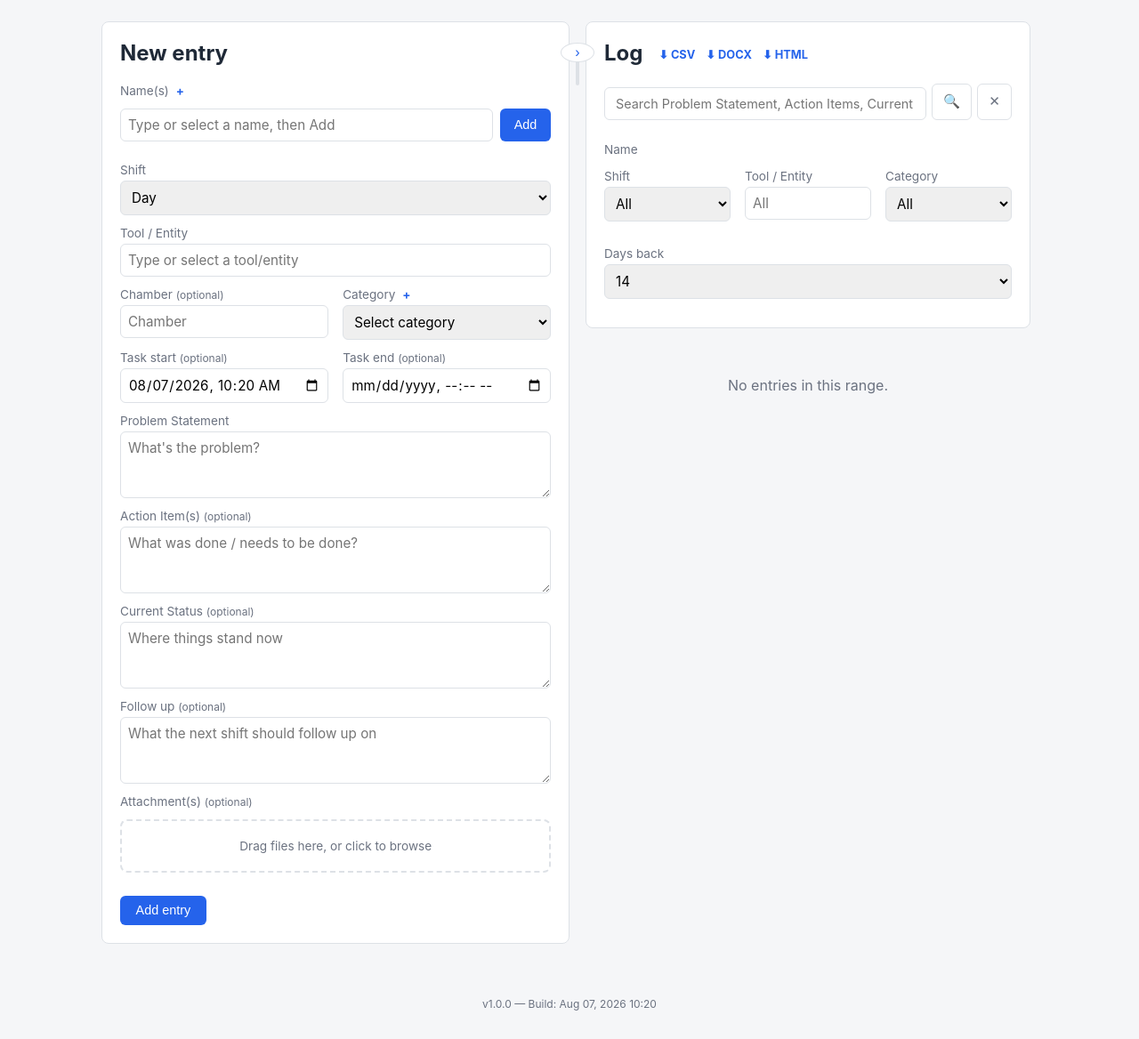
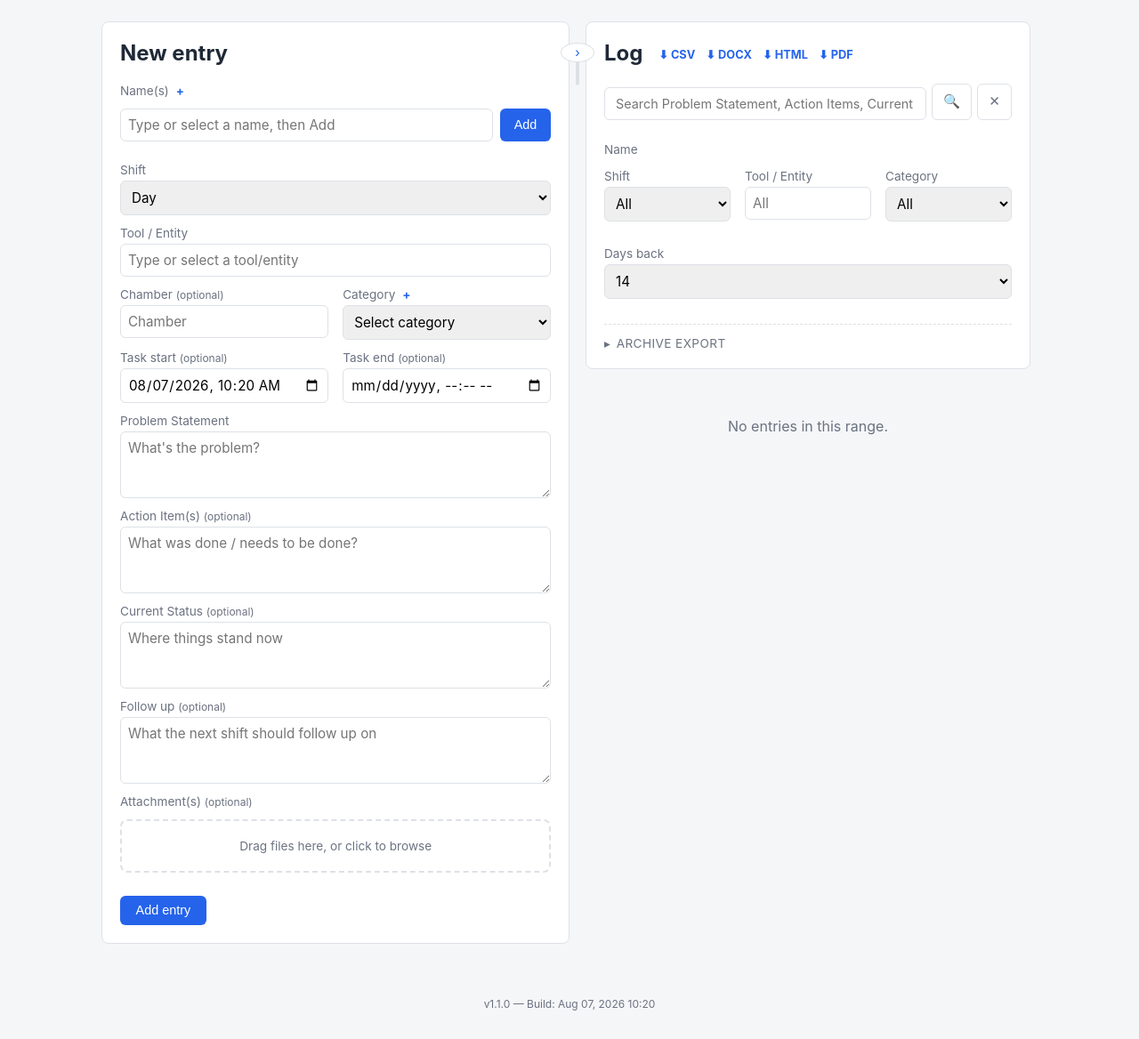
Before and after one commit to pangchi/passdown, a Flask app: page / in a window 1280 px wide. Shown: the part 57-1225 px from the top of the page at 89% size. Run offline with Flask 3, Linux system fonts and the light colour scheme; data that the repository does not hold is empty; some libraries are stand-ins or nearby versions.

Commit message:
Export a date range to PDF/CSV for archiving

```diff
--- a/app.py
+++ b/app.py
@@ -265,6 +265,22 @@ def _parse_datetime_local(value):
     return datetime.strptime(value, "%Y-%m-%dT%H:%M")
 
 
+def _parse_date(value):
+    """Parse an HTML date field ('YYYY-MM-DD') to a date, or None if blank/invalid.
+    Unlike _parse_datetime_local, invalid input returns None rather than
+    raising — used for the archive export's From/To fields, where a
+    malformed value should just be silently ignored (no bound) rather
+    than 400ing the whole export.
+    """
+    value = (value or "").strip()
+    if not value:
+        return None
+    try:
+        return datetime.strptime(value, "%Y-%m-%d").date()
+    except ValueError:
+        return None
+
+
 def _datetime_local_str(value):
     """Format a value for a datetime-local input's value attribute.
 
@@ -343,6 +359,8 @@ def _degraded_index_context(new_entry_overrides, db_warning, db_entry_disabled):
         "location_filter": "",
         "locations": [],
         "search_query": "",
+        "date_from": "",
+        "date_to": "",
         "days_back": config.DEFAULT_DAYS_BACK,
         "new_entry": new_entry,
         "is_fresh_new_entry": new_entry_overrides is None,
@@ -386,9 +404,28 @@ def _build_index_context(new_entry_overrides=None):
         except ValueError:
             days_back = config.DEFAULT_DAYS_BACK
 
+    # An explicit archive date range (see the "Archive export" section —
+    # /export.pdf and /export.csv both accept this) takes precedence over
+    # the Days back preset above when set; they're two different ways to
+    # express the same underlying date filter, not combined. Only used by
+    # the archive export form today, but reading it here means it works
+    # for the on-page log too if a link is ever built for that.
+    date_from = _parse_date(request.args.get("date_from", ""))
+    date_to = _parse_date(request.args.get("date_to", ""))
+
     query = "SELECT * FROM passdown_entries WHERE is_deleted = FALSE"
     params = []
-    if days_back is not None:
+    if date_from or date_to:
+        if date_from:
+            query += " AND COALESCE(task_start, created_at) >= %s"
+            params.append(date_from)
+        if date_to:
+            # Exclusive upper bound one day past date_to, so the whole of
+            # date_to itself (any time up to 23:59:59) is included rather
+            # than being cut off at midnight.
+            query += " AND COALESCE(task_start, created_at) < %s + INTERVAL '1 day'"
+            params.append(date_to)
+    elif days_back is not None:
         query += " AND created_at >= NOW() - (%s * INTERVAL '1 day')"
         params.append(days_back)
 
@@ -513,6 +550,8 @@ def _build_index_context(new_entry_overrides=None):
         "tag_filters": tag_filters,
         "location_filter": location_filter,
         "search_query": search_query,
+        "date_from": date_from.isoformat() if date_from else "",
+        "date_to": date_to.isoformat() if date_to else "",
         "locations": sorted(set(tool_locations.values())),
         "days_back": days_back,
         "new_entry": new_entry,
@@ -733,6 +772,98 @@ def export_html():
         html,
         mimetype="text/html",
         headers={"Content-Disposition": f'attachment; filename="{_export_filename("html")}"'},
+    )
+
+
+def _pdf_safe(text):
+    """fpdf2's built-in core fonts (Helvetica/Times/Courier) only support
+    latin-1 — no bundled TrueType font was added for full Unicode support,
+    to avoid shipping/managing an extra font file with the app. Rather
+    than let an export crash on, say, a curly quote or an emoji someone
+    typed into a note, replace anything outside latin-1 with '?' so the
+    export always succeeds; the rare unusual character just won't render
+    correctly. CSV/DOCX/HTML exports aren't affected by this — it's a
+    PDF-specific limitation.
+    """
+    if not text:
+        return ""
+    return text.encode("latin-1", errors="replace").decode("latin-1")
+
+
+@app.route("/export.pdf")
+def export_pdf():
+    """Download the currently-filtered log as a PDF — same filtering as
+    the other export formats, primarily meant for the archive export
+    (a specific date range, for filing away/records) but works with
+    whatever filters are active the same as the others.
+    """
+    from fpdf import FPDF
+
+    entries = _get_export_entries()
+
+    pdf = FPDF()
+    pdf.set_auto_page_break(auto=True, margin=15)
+    pdf.add_page()
+
+    pdf.set_font("Helvetica", "B", 16)
+    pdf.cell(0, 10, "Shift Passdown Log", new_x="LMARGIN", new_y="NEXT")
+    pdf.set_font("Helvetica", "I", 9)
+    count_text = f"Exported {datetime.now().strftime('%Y-%m-%d %H:%M')} - {len(entries)} " + (
+        "entry" if len(entries) == 1 else "entries"
+    )
+    pdf.cell(0, 6, _pdf_safe(count_text), new_x="LMARGIN", new_y="NEXT")
+    pdf.ln(4)
+
+    if not entries:
+        pdf.set_font("Helvetica", "", 10)
+        pdf.cell(0, 6, "No entries match the current filters.", new_x="LMARGIN", new_y="NEXT")
+
+    def field(label, value):
+        pdf.set_font("Helvetica", "B", 10)
+        pdf.cell(0, 6, _pdf_safe(label + ":"), new_x="LMARGIN", new_y="NEXT")
+        pdf.set_font("Helvetica", "", 10)
+        pdf.multi_cell(0, 5, _pdf_safe(value), new_x="LMARGIN", new_y="NEXT")
+
+    for e in entries:
+        pdf.set_font("Helvetica", "B", 12)
+        heading = f"{_fmt_export_dt(e['created_at'])} - {e['author']} ({e['shift']})"
+        pdf.multi_cell(0, 7, _pdf_safe(heading), new_x="LMARGIN", new_y="NEXT")
+
+        meta_bits = [f"Tool/Entity: {e['tool_entity']}"] if e["tool_entity"] else []
+        if e.get("location"):
+            meta_bits.append(f"Location: {e['location']}")
+        if e["chamber"]:
+            meta_bits.append(f"Chamber: {e['chamber']}")
+        if e["category"] and e["category"] != "unspecified":
+            meta_bits.append(f"Category: {e['category']}")
+        if meta_bits:
+            pdf.set_font("Helvetica", "", 9)
+            pdf.multi_cell(0, 5, _pdf_safe(" | ".join(meta_bits)), new_x="LMARGIN", new_y="NEXT")
+
+        if e["task_start"] or e["task_end"]:
+            field("Task", f"{_fmt_export_dt(e['task_start'])} - {_fmt_export_dt(e['task_end'])}")
+
+        field("Problem Statement", e["problem_statement"])
+        if e["action_items"]:
+            field("Action Item(s)", e["action_items"])
+        if e["current_status"]:
+            field("Current Status", e["current_status"])
+        if e["follow_up"]:
+            field("Follow up", e["follow_up"])
+        if e.get("hashtags"):
+            field("Tags", ", ".join("#" + t for t in e["hashtags"]))
+        if e.get("mentions"):
+            field("Mentions", ", ".join("@" + m for m in e["mentions"]))
+        if e.get("attachments"):
+            names = ", ".join(a["original_filename"] for a in e["attachments"])
+            field("Attachments", names + " (not embedded — see the app for the actual files)")
+
+        pdf.ln(4)
+
+    return Response(
+        bytes(pdf.output()),
+        mimetype="application/pdf",
+        headers={"Content-Disposition": f'attachment; filename="{_export_filename("pdf")}"'},
     )
 
 
--- a/config.py
+++ b/config.py
@@ -161,7 +161,7 @@ LOG_RETENTION_DAYS = 90
 # README.md's Version section. Bump this when you make a meaningful
 # change, so "what version is actually running" and "what does the
 # README say the latest version is" can be compared at a glance.
-APP_VERSION = "1.0.0"
+APP_VERSION = "1.1.0"
 
 # Non-image extensions that open in a new tab instead of forcing a download.
 # Honest caveat: browsers only have a genuine built-in viewer for PDF —
--- a/requirements.txt
+++ b/requirements.txt
@@ -3,3 +3,4 @@ psycopg2-binary==2.9.9
 python-dotenv==1.0.1
 gunicorn==22.0.0
 python-docx==1.1.2
+fpdf2==2.7.9
--- a/static/style.css
+++ b/static/style.css
@@ -234,6 +234,49 @@ fieldset:disabled { opacity: 0.6; }
     gap: 1rem;
 }
 .filter-row label { flex: 1; min-width: 120px; }
+
+.archive-export {
+    margin-top: 1rem;
+    padding-top: 0.85rem;
+    border-top: 1px dashed var(--border);
+}
+.archive-export summary {
+    font-size: 0.85rem;
+    text-transform: uppercase;
+    letter-spacing: 0.03em;
+    color: var(--muted);
+    cursor: pointer;
+    user-select: none;
+    list-style: none; /* remove the default triangle marker so our own ::marker/::before controls it consistently across browsers */
+}
+.archive-export summary::-webkit-details-marker { display: none; }
+.archive-export summary::before {
+    content: "\25b8"; /* ▸ */
+    display: inline-block;
+    margin-right: 0.4rem;
+    transition: transform 0.15s;
+}
+.archive-export[open] summary::before { transform: rotate(90deg); }
+.archive-export summary:hover { color: var(--accent); }
+.archive-export-form {
+    display: flex;
+    flex-wrap: wrap;
+    align-items: flex-end;
+    gap: 0.75rem;
+    margin-top: 0.6rem;
+}
+.archive-export-form label {
+    display: flex;
+    flex-direction: column;
+    font-size: 0.8rem;
+    color: var(--muted);
+    gap: 0.2rem;
+}
+.archive-export-hint {
+    margin: 0.5rem 0 0;
+    font-size: 0.78rem;
+    color: var(--muted);
+}
 
 .log-search {
     display: flex;
--- a/templates/index.html
+++ b/templates/index.html
@@ -125,6 +125,7 @@
             <a href="{{ url_for('export_csv') }}" class="export-link" data-export-format="csv" title="Download the currently filtered log as CSV">⬇ CSV</a>
             <a href="{{ url_for('export_docx') }}" class="export-link" data-export-format="docx" title="Download the currently filtered log as a Word document">⬇ DOCX</a>
             <a href="{{ url_for('export_html') }}" class="export-link" data-export-format="html" title="Download the currently filtered log as a standalone HTML file">⬇ HTML</a>
+            <a href="{{ url_for('export_pdf') }}" class="export-link" data-export-format="pdf" title="Download the currently filtered log as a PDF">⬇ PDF</a>
         </span>
     </h2>
     <form method="get" action="{{ url_for('index') }}" class="filter-form" id="log-filter-form">
@@ -203,6 +204,27 @@
             </label>
         </div>
     </form>
+
+    <details class="archive-export" {% if date_from or date_to %}open{% endif %}>
+        <summary>Archive export</summary>
+        <form method="get" action="{{ url_for('export_csv') }}" class="archive-export-form">
+            <label>
+                From
+                <input type="date" name="date_from" value="{{ date_from }}">
+            </label>
+            <label>
+                To
+                <input type="date" name="date_to" value="{{ date_to }}">
+            </label>
+            <button type="submit" formaction="{{ url_for('export_pdf') }}">⬇ PDF</button>
+            <button type="submit" formaction="{{ url_for('export_csv') }}">⬇ CSV</button>
+        </form>
+        <p class="archive-export-hint">
+            Exports every entry in that date range, regardless of the filters above —
+            a complete record for filing away, not a filtered view. Leave a date blank
+            for an open-ended range.
+        </p>
+    </details>
 </section>
 
 {% if entries %}
```
Also changed, not shown: README.md.
